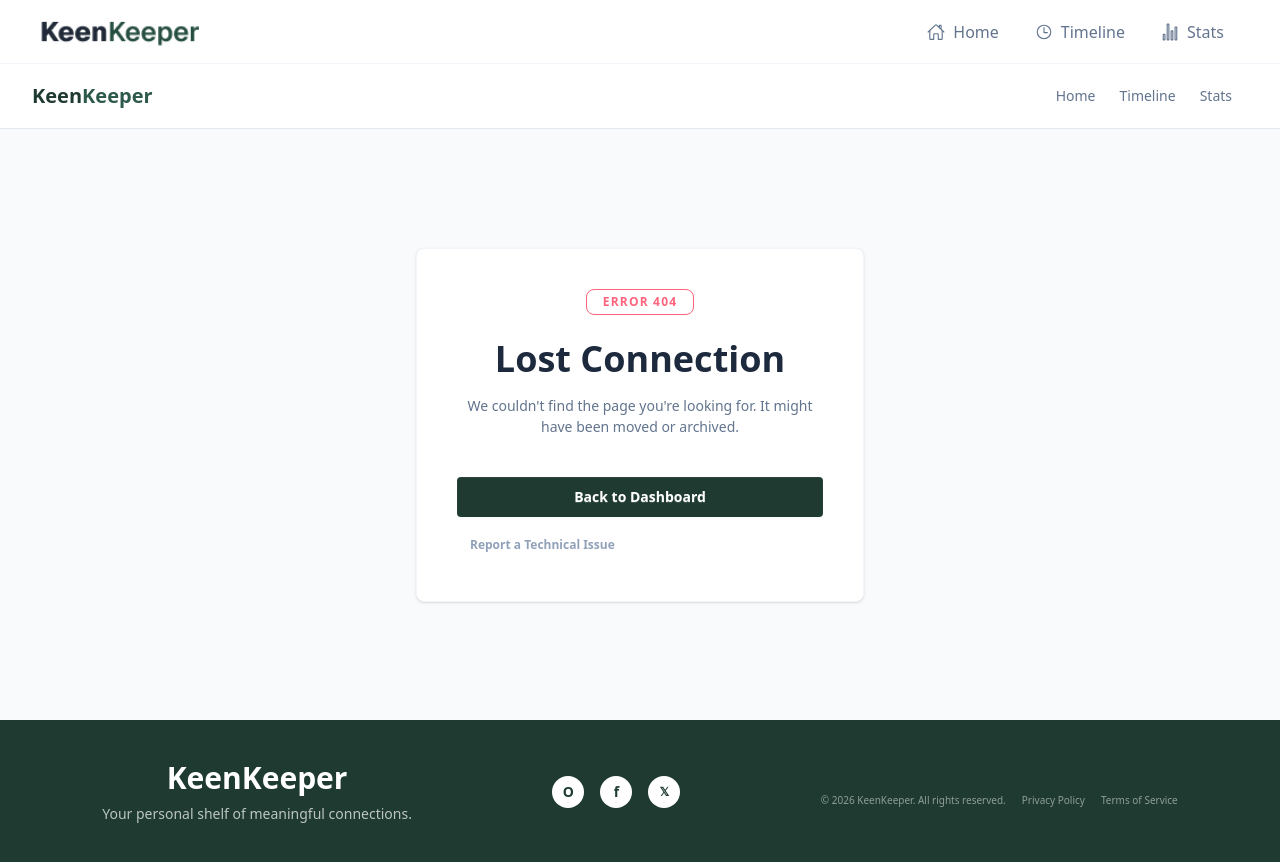
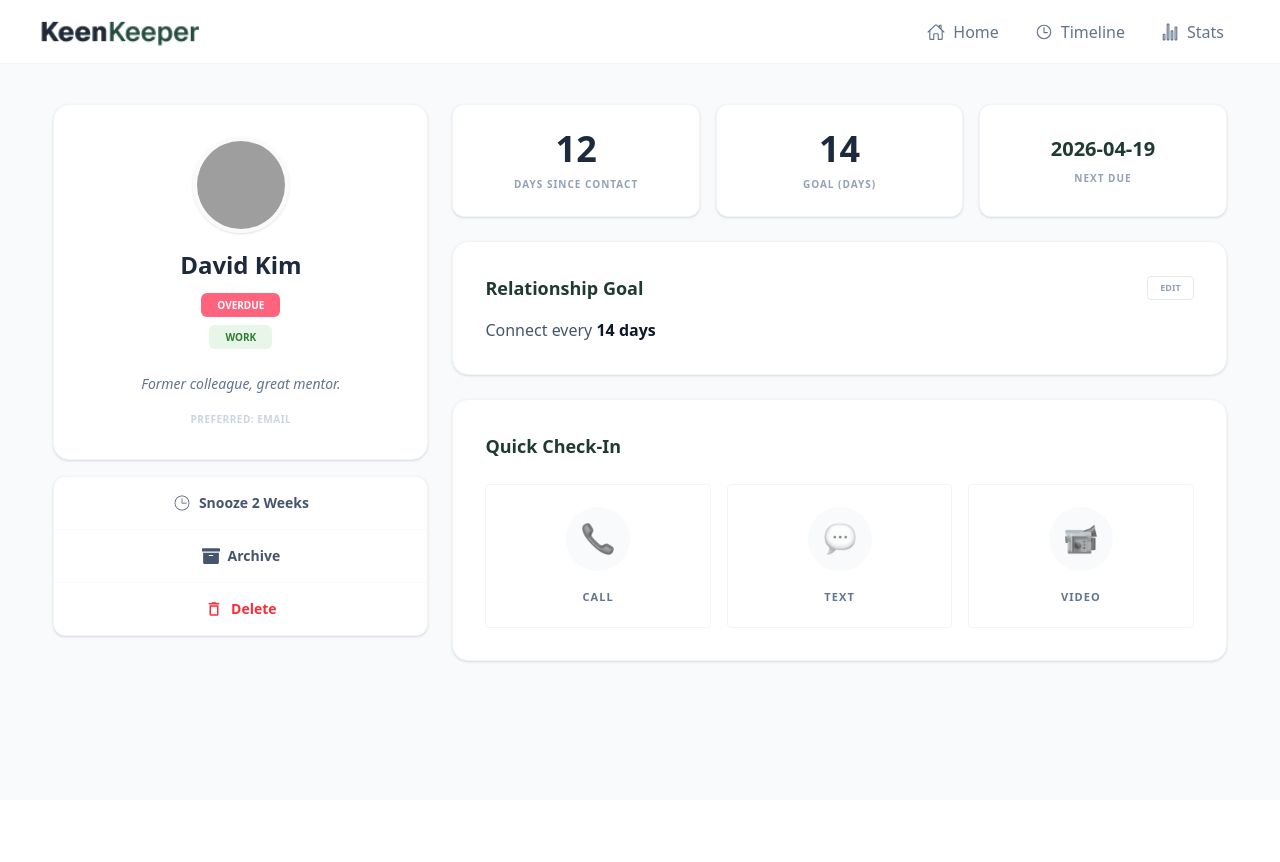
Before and after one commit to Juadul-Ahmed/keen-keeper-A7, a Next.js app: page /friend/1 in a window 1280 px wide. Before the commit this address had no page. After the commit the page ends 800 px from the top, so only its background shows below. Built offline with nearby package versions, Linux system fonts and the light colour scheme; grey boxes are pictures that could not be loaded.

Commit message:
friends detail page added

```diff
--- a/src/Components/FriendList.jsx
+++ b/src/Components/FriendList.jsx
@@ -1,3 +1,4 @@
+import Link from "next/link";
 import React from "react";
 
 const FriendList = ({ friends }) => {
@@ -6,7 +7,7 @@ const FriendList = ({ friends }) => {
       <h2 className="text-2xl font-bold text-slate-800 mb-8">Your Friends</h2>
       <div className="grid grid-cols-1 md:grid-cols-2 lg:grid-cols-4 gap-6">
         {friends.map((friend) => (
-          <div
+          <Link href={`/friend/${friend.id}`}
             key={friend.id}
             className="card bg-white shadow-sm border border-slate-100 hover:shadow-md transition-shadow"
           >
@@ -46,7 +47,7 @@ const FriendList = ({ friends }) => {
                 {friend.status}
               </div>
             </div>
-          </div>
+          </Link>
         ))}
       </div>
     </div>
--- /dev/null
+++ b/src/app/friend/[id]/page.jsx
@@ -0,0 +1,168 @@
+"use client";
+import { useParams } from "next/navigation";
+import React from "react";
+import friendsData from "@/json/friends.json";
+import callIcon from "@/assets/call.png";
+import textIcon from "@/assets/text.png";
+import videoIcon from "@/assets/video.png";
+import { CiClock2 } from "react-icons/ci";
+import { FaArchive } from "react-icons/fa";
+import { MdOutlineDelete } from "react-icons/md";
+
+const FriendDetailPage = () => {
+  const { id } = useParams();
+  const friend = friendsData.find((f) => f.id === Number(id));
+
+
+
+  return (
+    <div className="w-11/12 mx-auto mt-10">
+      <div className="grid grid-cols-1 md:grid-cols-3 gap-6">
+
+        <div className="space-y-4">
+          <div className="bg-white rounded-2xl p-8 shadow-sm border border-slate-100 text-center flex flex-col items-center">
+            <div className="avatar mb-4">
+              <div className="w-24 rounded-full border-4 border-slate-50 shadow-sm">
+                <img
+                  src={friend.picture}
+                  alt={friend.name}
+                  className="object-cover"
+                />
+              </div>
+            </div>
+
+            <h1 className="text-2xl font-bold text-slate-800">{friend.name}</h1>
+
+            <div className="mt-3 flex flex-col items-center gap-2">
+              <span className="badge badge-error border-none font-bold text-white px-4 py-3 rounded-md text-[10px] uppercase">
+                {friend.status}
+              </span>
+              <span className="badge bg-[#e8f5e9] text-[#2e7d32] border-none font-bold uppercase text-[10px] px-4 py-3 rounded-md">
+                {friend.tags?.[0] || "FAMILY"}
+              </span>
+            </div>
+
+            <p className="mt-6 italic text-slate-500 text-sm px-4 leading-relaxed">
+              {friend.bio}
+            </p>
+            <p className="text-[10px] text-slate-300 mt-4 font-bold uppercase tracking-wider">
+              Preferred: email
+            </p>
+          </div>
+
+
+          <div className="bg-white rounded-xl shadow-sm border border-slate-100 divide-y divide-slate-50 overflow-hidden">
+            <button className="w-full p-4 flex items-center justify-center gap-2 text-slate-600 hover:bg-slate-50 transition-colors text-sm font-semibold">
+              <CiClock2 className="text-lg"/>
+              Snooze 2 Weeks
+            </button>
+            <button className="w-full p-4 flex items-center justify-center gap-2 text-slate-600 hover:bg-slate-50 transition-colors text-sm font-semibold">
+              <FaArchive className="text-lg"/>
+              Archive
+            </button>
+            <button className="w-full p-4 flex items-center justify-center gap-2 text-red-500 hover:bg-red-50 transition-colors text-sm font-bold">
+              <MdOutlineDelete className="text-lg"/>
+              Delete
+            </button>
+          </div>
+        </div>
+
+
+        <div className="md:col-span-2 space-y-6">
+
+          <div className="grid grid-cols-3 gap-4">
+            <div className="bg-white p-6 rounded-xl shadow-sm border border-slate-100 text-center">
+              <p className="text-4xl font-bold text-slate-800">
+                {friend.days_since_contact}
+              </p>
+              <p className="text-[10px] text-slate-400 font-bold uppercase mt-2 tracking-widest">
+                Days Since Contact
+              </p>
+            </div>
+            <div className="bg-white p-6 rounded-xl shadow-sm border border-slate-100 text-center">
+              <p className="text-4xl font-bold text-slate-800">{friend.goal}</p>
+              <p className="text-[10px] text-slate-400 font-bold uppercase mt-2 tracking-widest">
+                Goal (Days)
+              </p>
+            </div>
+            <div className="bg-white p-6 rounded-xl shadow-sm border border-slate-100 text-center flex flex-col justify-center">
+              <p className="text-xl font-bold text-[#1e3a31]">
+                {friend.next_due_date}
+              </p>
+              <p className="text-[10px] text-slate-400 font-bold uppercase mt-2 tracking-widest">
+                Next Due
+              </p>
+            </div>
+          </div>
+
+
+          <div className="bg-white p-8 rounded-2xl shadow-sm border border-slate-100">
+            <div className="flex justify-between items-center mb-4">
+              <h3 className="font-bold text-[#1e3a31] text-lg">
+                Relationship Goal
+              </h3>
+              <button className="btn btn-xs btn-outline border-slate-200 text-slate-400 uppercase font-bold text-[9px] px-3">
+                Edit
+              </button>
+            </div>
+            <p className="text-slate-600 text-base">
+              Connect every{" "}
+              <span className="font-bold text-slate-900">
+                {friend.goal} days
+              </span>
+            </p>
+          </div>
+
+
+          <div className="bg-white p-8 rounded-2xl shadow-sm border border-slate-100">
+            <h3 className="font-bold text-[#1e3a31] mb-6 text-lg">
+              Quick Check-In
+            </h3>
+            <div className="grid grid-cols-3 gap-4">
+              <button className="btn btn-ghost border border-slate-100 h-36 flex flex-col items-center justify-center hover:bg-slate-50 transition-all group">
+                <div className="bg-slate-50 p-4 rounded-full mb-3 group-hover:scale-110 transition-transform">
+                  <img
+                    src={callIcon.src}
+                    className="w-8 h-8 opacity-70"
+                    alt="Call"
+                  />
+                </div>
+                <span className="text-[11px] font-bold text-slate-500 uppercase tracking-widest">
+                  Call
+                </span>
+              </button>
+
+              <button className="btn btn-ghost border border-slate-100 h-36 flex flex-col items-center justify-center hover:bg-slate-50 transition-all group">
+                <div className="bg-slate-50 p-4 rounded-full mb-3 group-hover:scale-110 transition-transform">
+                  <img
+                    src={textIcon.src}
+                    className="w-8 h-8 opacity-70"
+                    alt="Text"
+                  />
+                </div>
+                <span className="text-[11px] font-bold text-slate-500 uppercase tracking-widest">
+                  Text
+                </span>
+              </button>
+
+              <button className="btn btn-ghost border border-slate-100 h-36 flex flex-col items-center justify-center hover:bg-slate-50 transition-all group">
+                <div className="bg-slate-50 p-4 rounded-full mb-3 group-hover:scale-110 transition-transform">
+                  <img
+                    src={videoIcon.src}
+                    className="w-8 h-8 opacity-70"
+                    alt="Video"
+                  />
+                </div>
+                <span className="text-[11px] font-bold text-slate-500 uppercase tracking-widest">
+                  Video
+                </span>
+              </button>
+            </div>
+          </div>
+        </div>
+      </div>
+    </div>
+  );
+};
+
+export default FriendDetailPage;
```
